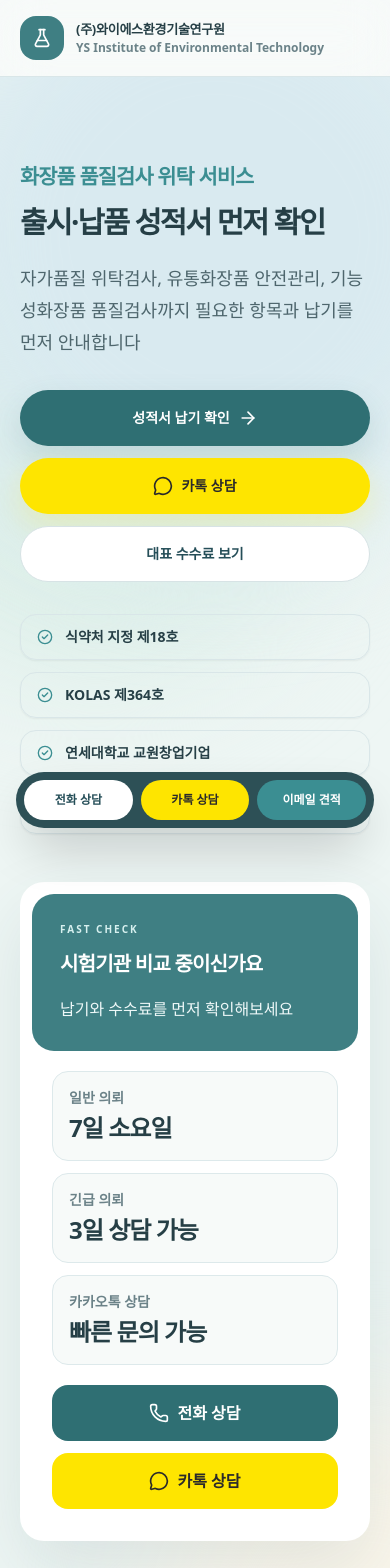
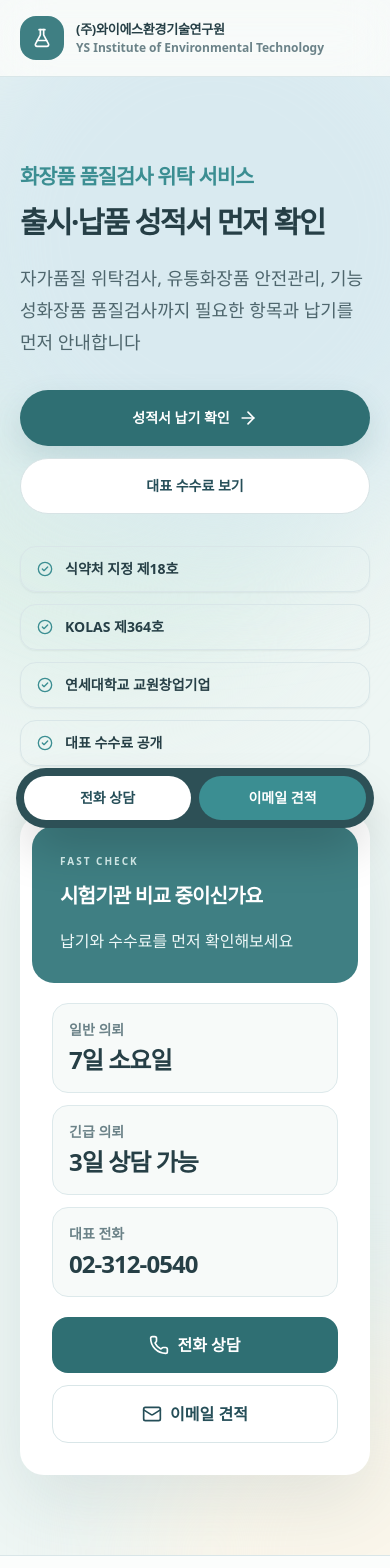
Before and after one commit to YSIET/ysiet-cosmetics-testing, a React (Vite) app: page / in a window 390 px wide. Shown: the top 1568 px of the page. Built offline with nearby package versions, Linux system fonts and the light colour scheme.

Commit message:
Update App.jsx

```diff
--- a/src/App.jsx
+++ b/src/App.jsx
@@ -11,7 +11,6 @@ import {
   HelpCircle,
   Mail,
   MapPin,
-  MessageCircle,
   Microscope,
   Phone,
   ShieldCheck,
@@ -32,8 +31,6 @@ function LinkButton({ href, children, variant = "primary", className = "" }) {
     secondary:
       "bg-white text-[#254E58] border border-[#D7E3E5] hover:border-[#8AB7BC]",
     light: "bg-white text-[#254E58] hover:bg-[#F4FAFA]",
-    kakao:
-      "bg-[#FEE500] text-[#2A2A2A] hover:bg-[#F6D900] shadow-[0_12px_30px_rgba(254,229,0,0.2)]",
     ghost: "bg-white/12 text-white border border-white/25 hover:bg-white/18",
   };
 
@@ -356,10 +353,6 @@ function Header() {
           <LinkButton href="/#contact" className="h-10 px-5">
             납기 확인
           </LinkButton>
-          <LinkButton href={KAKAO_URL} variant="kakao" className="h-10 px-5">
-            <MessageCircle className="mr-1.5 h-4 w-4" />
-            카톡 상담
-          </LinkButton>
         </div>
       </div>
     </header>
@@ -385,6 +378,14 @@ function Footer() {
           <p className="font-bold text-[#DDEDEE]">대표 전화: 02-312-0540</p>
           <p className="font-bold text-[#DDEDEE]">이메일: testing@ysiet.com</p>
           <p className="font-bold text-[#DDEDEE]">팩스: 02-312-0560</p>
+          <a
+            href={KAKAO_URL}
+            target="_blank"
+            rel="noreferrer"
+            className="font-bold text-[#FEE500] underline-offset-4 hover:underline"
+          >
+            카카오톡 채널: @와이에스환경기술연구원
+          </a>
         </div>
       </div>
       <div className="mx-auto mt-10 max-w-7xl border-t border-white/15 pt-6 text-sm text-[#C4D8DB]">
@@ -397,24 +398,16 @@ function Footer() {
 function MobileStickyButtons() {
   return (
     <div className="fixed bottom-4 left-1/2 z-50 w-[calc(100%-2rem)] max-w-3xl -translate-x-1/2 rounded-full bg-[#2D5056] p-2 shadow-2xl md:hidden">
-      <div className="grid grid-cols-3 gap-2">
+      <div className="grid grid-cols-2 gap-2">
         <a
           href="tel:02-312-0540"
-          className="rounded-full bg-white px-2 py-3 text-center text-xs font-black text-[#254E58]"
+          className="rounded-full bg-white px-4 py-3 text-center text-sm font-black text-[#254E58]"
         >
           전화 상담
         </a>
         <a
-          href={KAKAO_URL}
-          target="_blank"
-          rel="noreferrer"
-          className="rounded-full bg-[#FEE500] px-2 py-3 text-center text-xs font-black text-[#2A2A2A]"
-        >
-          카톡 상담
-        </a>
-        <a
           href="mailto:testing@ysiet.com"
-          className="rounded-full bg-[#3B8E92] px-2 py-3 text-center text-xs font-black text-white"
+          className="rounded-full bg-[#3B8E92] px-4 py-3 text-center text-sm font-black text-white"
         >
           이메일 견적
         </a>
@@ -449,14 +442,6 @@ function HomePage() {
             <div className="mt-8 flex flex-col gap-3 sm:flex-row">
               <LinkButton href="#contact" className="h-14 px-8 text-base">
                 성적서 납기 확인 <ArrowRight className="ml-2 h-5 w-5" />
-              </LinkButton>
-              <LinkButton
-                href={KAKAO_URL}
-                variant="kakao"
-                className="h-14 px-8 text-base"
-              >
-                <MessageCircle className="mr-2 h-5 w-5" />
-                카톡 상담
               </LinkButton>
               <LinkButton
                 href="#fees"
@@ -505,9 +490,9 @@ function HomePage() {
                 </p>
               </div>
               <div className="rounded-2xl border border-[#DDE9EB] bg-[#F7FAF9] p-4">
-                <p className="text-sm font-bold text-[#6B8288]">카카오톡 상담</p>
+                <p className="text-sm font-bold text-[#6B8288]">대표 전화</p>
                 <p className="mt-1 text-2xl font-black tracking-[-0.04em] text-[#263F46]">
-                  빠른 문의 가능
+                  02-312-0540
                 </p>
               </div>
             </div>
@@ -520,12 +505,10 @@ function HomePage() {
                 <Phone className="h-5 w-5" /> 전화 상담
               </a>
               <a
-                href={KAKAO_URL}
-                target="_blank"
-                rel="noreferrer"
-                className="flex items-center justify-center gap-2 rounded-2xl bg-[#FEE500] px-4 py-4 text-center font-black text-[#2A2A2A] transition hover:bg-[#F6D900]"
+                href="mailto:testing@ysiet.com"
+                className="flex items-center justify-center gap-2 rounded-2xl border border-[#D9E6E8] bg-white px-4 py-4 text-center font-black text-[#254E58] transition hover:border-[#8AB7BC]"
               >
-                <MessageCircle className="h-5 w-5" /> 카톡 상담
+                <Mail className="h-5 w-5" /> 이메일 견적
               </a>
             </div>
           </Card>
@@ -583,9 +566,8 @@ function HomePage() {
               YSIET에서는 먼저 필요한 성적서의 항목, 납기, 준비서류부터 확인하실 수 있습니다
             </p>
           </div>
-          <LinkButton href={KAKAO_URL} variant="kakao" className="mt-5 md:mt-0">
-            <MessageCircle className="mr-2 h-5 w-5" />
-            카톡으로 바로 문의
+          <LinkButton href="#contact" className="mt-5 md:mt-0">
+            바로 문의하기
           </LinkButton>
         </div>
       </section>
@@ -603,7 +585,7 @@ function HomePage() {
 
           <div className="grid gap-4 md:grid-cols-2 lg:grid-cols-3">
             {customerPaths.map((item) => (
-              <a key={item.title} href={KAKAO_URL} target="_blank" rel="noreferrer" className="group">
+              <a key={item.title} href="#contact" className="group">
                 <Card className="h-full transition duration-300 group-hover:-translate-y-1 group-hover:shadow-[0_26px_75px_rgba(37,78,88,0.1)]">
                   <div className="p-7">
                     <div className="mb-5 flex h-11 w-11 items-center justify-center rounded-2xl bg-[#E6F4F2] text-[#3B8E92]">
@@ -722,9 +704,8 @@ function HomePage() {
                 제품명과 필요 항목을 보내주시면 실제 견적 기준으로 안내드립니다
               </p>
             </div>
-            <LinkButton href={KAKAO_URL} variant="kakao" className="mt-5 md:mt-0">
-              <MessageCircle className="mr-2 h-5 w-5" />
-              카톡 견적 요청
+            <LinkButton href="#contact" variant="light" className="mt-5 md:mt-0">
+              견적 요청하기
             </LinkButton>
           </div>
         </div>
@@ -860,14 +841,6 @@ function HomePage() {
                   <Phone className="mr-2 h-5 w-5" /> 02-312-0540
                 </a>
                 <a
-                  href={KAKAO_URL}
-                  target="_blank"
-                  rel="noreferrer"
-                  className="inline-flex h-14 items-center justify-center rounded-full bg-[#FEE500] px-8 font-black text-[#2A2A2A]"
-                >
-                  <MessageCircle className="mr-2 h-5 w-5" /> 카톡 상담
-                </a>
-                <a
                   href="mailto:testing@ysiet.com"
                   className="inline-flex h-14 items-center justify-center rounded-full border border-white/25 bg-white/12 px-8 font-black text-white"
                 >
@@ -895,13 +868,10 @@ function HomePage() {
                 ))}
               </ul>
               <a
-                href={KAKAO_URL}
-                target="_blank"
-                rel="noreferrer"
-                className="mt-6 flex h-14 items-center justify-center rounded-2xl bg-[#FEE500] font-black text-[#2A2A2A]"
+                href="mailto:testing@ysiet.com"
+                className="mt-6 flex h-14 items-center justify-center rounded-2xl bg-[#2F6F73] font-black text-white"
               >
-                <MessageCircle className="mr-2 h-5 w-5" />
-                카톡으로 빠른 견적 요청
+                빠른 견적 요청하기
               </a>
               <div className="mt-5 flex gap-3 rounded-2xl bg-[#F3F8F7] p-4 text-sm font-bold leading-6 text-[#4E666D]">
                 <MapPin className="mt-0.5 h-5 w-5 shrink-0 text-[#3B8E92]" />
@@ -969,10 +939,6 @@ function AboutPage() {
           <div className="mt-8 flex flex-col gap-3 sm:flex-row">
             <LinkButton href="/#contact" className="h-14 px-8 text-base">
               성적서 납기 확인 <ArrowRight className="ml-2 h-5 w-5" />
-            </LinkButton>
-            <LinkButton href={KAKAO_URL} variant="kakao" className="h-14 px-8 text-base">
-              <MessageCircle className="mr-2 h-5 w-5" />
-              카톡 상담
             </LinkButton>
             <LinkButton href="/" variant="secondary" className="h-14 px-8 text-base">
               메인으로 돌아가기
@@ -1053,9 +1019,8 @@ function AboutPage() {
                 필요한 성적서의 항목, 납기, 준비서류를 바로 상담받으실 수 있습니다
               </p>
             </div>
-            <LinkButton href={KAKAO_URL} variant="kakao" className="mt-5 md:mt-0">
-              <MessageCircle className="mr-2 h-5 w-5" />
-              카톡으로 문의하기
+            <LinkButton href="/#contact" className="mt-5 md:mt-0">
+              성적서 문의하기
             </LinkButton>
           </div>
         </div>
```
